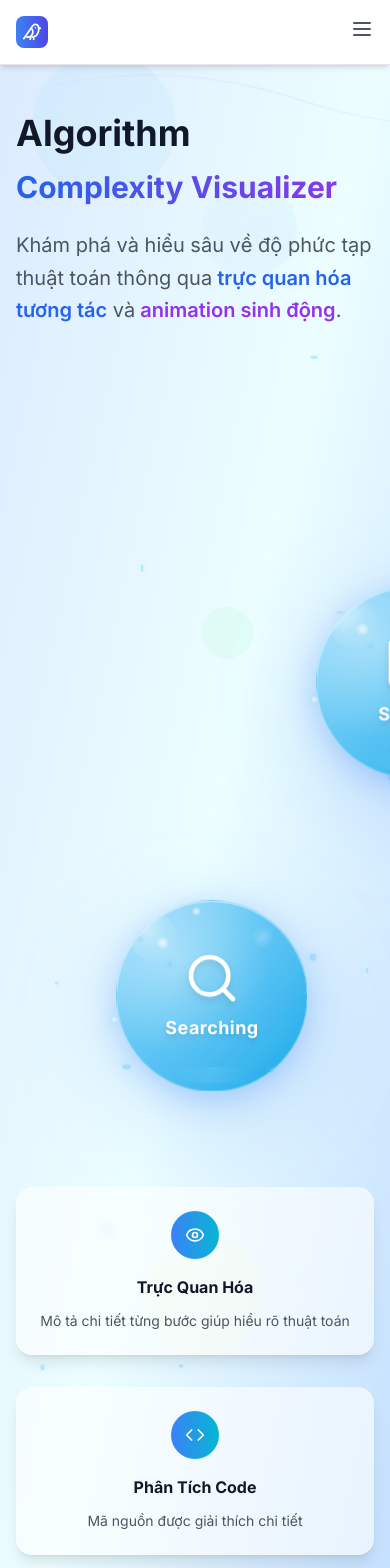
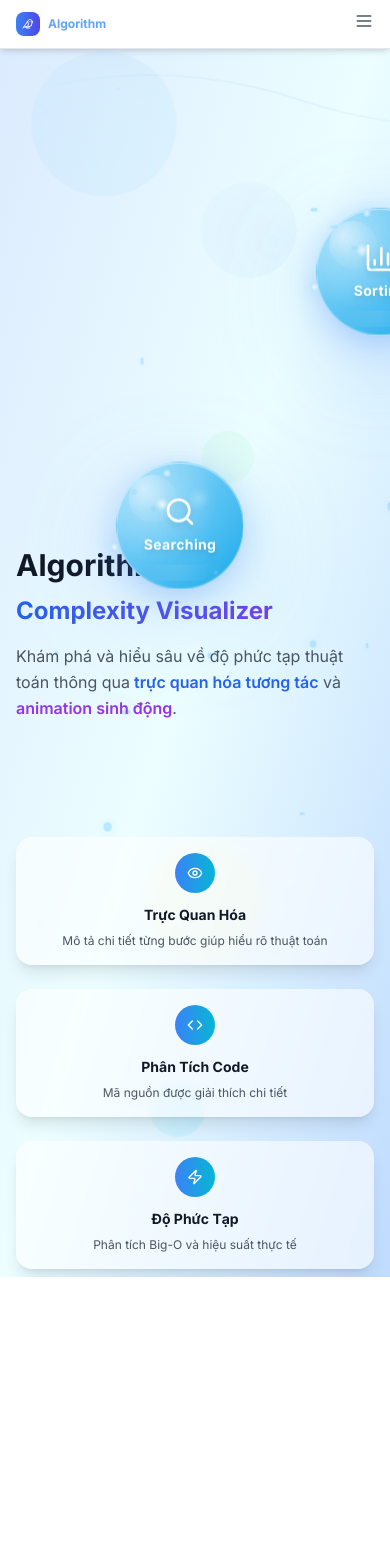
Before and after one commit to dangduyminh109/algorithm-design-analysis, a Next.js app: page / in a window 390 px wide. Shown: the top 1568 px of the page. After the commit the page ends 1277 px from the top, so only its background shows below. Built offline with nearby package versions, Linux system fonts and the light colour scheme.

Commit message:
Initial commit

```diff
--- a/src/app/globals.css
+++ b/src/app/globals.css
@@ -9,6 +9,16 @@
 
   body {
     @apply bg-gradient-to-br from-gray-50 to-blue-50 min-h-screen;
+  }
+
+  /* Ensure responsive images and media */
+  img, video {
+    @apply max-w-full h-auto;
+  }
+
+  /* Prevent horizontal overflow */
+  * {
+    @apply max-w-full;
   }
 }
 
@@ -85,3 +95,60 @@
     color: #ffab70;
   }
 }
+
+@layer utilities {
+  /* Container queries for better responsive control */
+  .container-responsive {
+    @apply w-full mx-auto px-4 sm:px-6 lg:px-8;
+    max-width: 1280px;
+  }
+
+  /* Text responsive utilities */
+  .text-responsive-sm {
+    @apply text-sm sm:text-base lg:text-lg;
+  }
+
+  .text-responsive-lg {
+    @apply text-lg sm:text-xl lg:text-2xl xl:text-3xl;
+  }
+
+  /* Spacing responsive utilities */
+  .p-responsive {
+    @apply p-4 sm:p-6 lg:p-8;
+  }
+
+  .gap-responsive {
+    @apply gap-4 sm:gap-6 lg:gap-8;
+  }
+
+  /* Grid responsive utilities */
+  .grid-responsive-2 {
+    @apply grid grid-cols-1 sm:grid-cols-2;
+  }
+
+  .grid-responsive-3 {
+    @apply grid grid-cols-1 sm:grid-cols-2 lg:grid-cols-3;
+  }
+
+  /* Safe area for mobile devices */
+  .safe-area-padding {
+    padding-left: env(safe-area-inset-left);
+    padding-right: env(safe-area-inset-right);
+    padding-top: env(safe-area-inset-top);
+    padding-bottom: env(safe-area-inset-bottom);
+  }
+
+  /* Touch-friendly sizing for mobile */
+  .touch-target {
+    @apply min-h-[44px] min-w-[44px];
+  }
+
+  /* Responsive bubble sizing */
+  .bubble-sm {
+    @apply w-20 h-20 sm:w-24 sm:h-24 lg:w-28 lg:h-28;
+  }
+
+  .bubble-lg {
+    @apply w-32 h-32 sm:w-40 sm:h-40 lg:w-48 lg:h-48;
+  }
+}
--- a/src/app/layout.tsx
+++ b/src/app/layout.tsx
@@ -7,6 +7,7 @@ const inter = Inter({ subsets: ['latin'] })
 export const metadata: Metadata = {
   title: 'Trực Quan Hóa Độ Phức Tạp Thuật Toán',
   description: 'Trực quan hóa tương tác về độ phức tạp thuật toán cho các thuật toán sắp xếp, tìm kiếm và tìm giá trị cực trị',
+  viewport: 'width=device-width, initial-scale=1',
 }
 
 export default function RootLayout({
--- a/src/app/page.tsx
+++ b/src/app/page.tsx
@@ -93,25 +93,25 @@ export default function HomePage() {
       {/* Background animated effects */}
       <BackgroundEffects />
 
-      <main className="max-w-7xl mx-auto px-4 sm:px-6 lg:px-8 py-12 relative">
-        <div className="grid grid-cols-1 lg:grid-cols-2 gap-12 items-center min-h-[80vh]">
+      <main className="max-w-7xl mx-auto px-4 sm:px-6 lg:px-8 py-2 sm:py-4 lg:py-6 relative">
+        <div className="grid grid-cols-1 xl:grid-cols-2 gap-8 lg:gap-12 items-start xl:items-center min-h-[calc(100vh-6rem)]">
 
           {/* Left side - Content */}
-          <div className="space-y-8">
+          <div className="space-y-4 sm:space-y-6 order-2 xl:order-1 pt-4 sm:pt-8">
             <motion.div
               initial={{ opacity: 0, x: -50 }}
               animate={{ opacity: 1, x: 0 }}
               transition={{ duration: 0.8 }}
             >
-              <h1 className="text-4xl md:text-5xl font-bold text-gray-900 mb-4">
+              <h1 className="text-3xl sm:text-4xl lg:text-5xl font-bold text-gray-900 mb-3 sm:mb-4">
                 Algorithm
               </h1>
 
-              <h2 className="text-3xl md:text-4xl font-bold text-transparent bg-clip-text bg-gradient-to-r from-blue-600 to-purple-600 mb-6">
+              <h2 className="text-2xl sm:text-3xl lg:text-4xl font-bold text-transparent bg-clip-text bg-gradient-to-r from-blue-600 to-purple-600 mb-4 sm:mb-6">
                 Complexity Visualizer
               </h2>
 
-              <p className="text-xl text-gray-600 leading-relaxed mb-8">
+              <p className="text-base sm:text-lg lg:text-xl text-gray-600 leading-relaxed mb-6 sm:mb-8">
                 Khám phá và hiểu sâu về độ phức tạp thuật toán thông qua
                 <span className="text-blue-600 font-semibold"> trực quan hóa tương tác</span> và
                 <span className="text-purple-600 font-semibold"> animation sinh động</span>.
@@ -125,7 +125,7 @@ export default function HomePage() {
             >
               {(hoveredCategory || hoveredAlgorithm) && (
                 <motion.div
-                  className="bg-white/90 backdrop-blur-md rounded-2xl p-6 shadow-2xl border border-white/60 mt-6"
+                  className="bg-white/90 backdrop-blur-md rounded-2xl p-4 sm:p-6 shadow-2xl border border-white/60 mt-4 sm:mt-6"
                   initial={{ opacity: 0, y: 20, scale: 0.95 }}
                   animate={{ opacity: 1, y: 0, scale: 1 }}
                   exit={{ opacity: 0, y: -20, scale: 0.95 }}
@@ -140,7 +140,7 @@ export default function HomePage() {
                       transition={{ delay: 0.1 }}
                     >
                       <motion.h3
-                        className="text-2xl font-bold text-gray-900 mb-3"
+                        className="text-xl sm:text-2xl font-bold text-gray-900 mb-2 sm:mb-3"
                         initial={{ x: -20 }}
                         animate={{ x: 0 }}
                         transition={{ delay: 0.1 }}
@@ -148,39 +148,41 @@ export default function HomePage() {
                         {hoveredAlgorithm.name}
                       </motion.h3>
                       <motion.p
-                        className="text-gray-700 mb-4 leading-relaxed"
+                        className="text-sm sm:text-base text-gray-700 mb-3 sm:mb-4 leading-relaxed"
                         initial={{ x: -20 }}
                         animate={{ x: 0 }}
                         transition={{ delay: 0.15 }}
                       >
                         {hoveredAlgorithm.description}
                       </motion.p>
-                      <div className="space-y-3">
+                      <div className="space-y-2 sm:space-y-3">
                         <motion.div
+                          className="flex flex-col sm:flex-row sm:items-center gap-1 sm:gap-2"
                           initial={{ x: -20 }}
                           animate={{ x: 0 }}
                           transition={{ delay: 0.2 }}
                         >
-                          <span className="text-sm font-semibold text-gray-500 uppercase tracking-wide">
+                          <span className="text-xs sm:text-sm font-semibold text-gray-500 uppercase tracking-wide">
                             Độ phức tạp thời gian:
                           </span>
                           <motion.span
-                            className="ml-2 px-3 py-1 bg-gradient-to-r from-green-100 to-blue-100 text-green-800 rounded-full text-sm font-mono"
+                            className="px-2 sm:px-3 py-1 bg-gradient-to-r from-green-100 to-blue-100 text-green-800 rounded-full text-xs sm:text-sm font-mono w-fit"
                             whileHover={{ scale: 1.05 }}
                           >
                             {hoveredAlgorithm.timeComplexity.average}
                           </motion.span>
                         </motion.div>
                         <motion.div
+                          className="flex flex-col sm:flex-row sm:items-center gap-1 sm:gap-2"
                           initial={{ x: -20 }}
                           animate={{ x: 0 }}
                           transition={{ delay: 0.22 }}
                         >
-                          <span className="text-sm font-semibold text-gray-500 uppercase tracking-wide">
+                          <span className="text-xs sm:text-sm font-semibold text-gray-500 uppercase tracking-wide">
                             Độ phức tạp không gian:
                           </span>
                           <motion.span
-                            className="ml-2 px-3 py-1 bg-gradient-to-r from-purple-100 to-blue-100 text-purple-800 rounded-full text-sm font-mono"
+                            className="px-2 sm:px-3 py-1 bg-gradient-to-r from-purple-100 to-blue-100 text-purple-800 rounded-full text-xs sm:text-sm font-mono w-fit"
                             whileHover={{ scale: 1.05 }}
                           >
                             {hoveredAlgorithm.spaceComplexity}
@@ -188,18 +190,18 @@ export default function HomePage() {
                         </motion.div>
                         <div>
                           <motion.span
-                            className="text-sm font-semibold text-gray-500 uppercase tracking-wide mb-2 block"
+                            className="text-xs sm:text-sm font-semibold text-gray-500 uppercase tracking-wide mb-2 block"
                             initial={{ x: -20 }}
                             animate={{ x: 0 }}
                             transition={{ delay: 0.25 }}
                           >
                             Ứng dụng:
                           </motion.span>
-                          <div className="flex flex-wrap gap-2">
+                          <div className="flex flex-wrap gap-1 sm:gap-2">
                             {hoveredAlgorithm.applications.slice(0, 3).map((app, index) => (
                               <motion.span
                                 key={index}
-                                className="px-3 py-1 bg-blue-100 text-blue-700 rounded-full text-sm hover:bg-blue-200 transition-colors"
+                                className="px-2 sm:px-3 py-1 bg-blue-100 text-blue-700 rounded-full text-xs sm:text-sm hover:bg-blue-200 transition-colors"
                                 initial={{ opacity: 0, y: 10, scale: 0.8 }}
                                 animate={{ opacity: 1, y: 0, scale: 1 }}
                                 transition={{ delay: 0.3 + index * 0.05 }}
@@ -221,7 +223,7 @@ export default function HomePage() {
                         transition={{ delay: 0.1 }}
                       >
                         <motion.h3
-                          className="text-2xl font-bold text-gray-900 mb-3"
+                          className="text-xl sm:text-2xl font-bold text-gray-900 mb-2 sm:mb-3"
                           initial={{ x: -20 }}
                           animate={{ x: 0 }}
                           transition={{ delay: 0.1 }}
@@ -229,24 +231,25 @@ export default function HomePage() {
                           {category.title}
                         </motion.h3>
                         <motion.p
-                          className="text-gray-700 mb-4 leading-relaxed"
+                          className="text-sm sm:text-base text-gray-700 mb-3 sm:mb-4 leading-relaxed"
                           initial={{ x: -20 }}
                           animate={{ x: 0 }}
                           transition={{ delay: 0.15 }}
                         >
                           {category.description}
                         </motion.p>
-                        <div className="space-y-3">
+                        <div className="space-y-2 sm:space-y-3">
                           <motion.div
+                            className="flex flex-col sm:flex-row sm:items-center gap-1 sm:gap-2"
                             initial={{ x: -20 }}
                             animate={{ x: 0 }}
                             transition={{ delay: 0.2 }}
                           >
-                            <span className="text-sm font-semibold text-gray-500 uppercase tracking-wide">
+                            <span className="text-xs sm:text-sm font-semibold text-gray-500 uppercase tracking-wide">
                               Độ phức tạp:
                             </span>
                             <motion.span
-                              className="ml-2 px-3 py-1 bg-gradient-to-r from-green-100 to-blue-100 text-green-800 rounded-full text-sm font-mono"
+                              className="px-2 sm:px-3 py-1 bg-gradient-to-r from-green-100 to-blue-100 text-green-800 rounded-full text-xs sm:text-sm font-mono w-fit"
                               whileHover={{ scale: 1.05 }}
                             >
                               {category.complexity}
@@ -254,18 +257,18 @@ export default function HomePage() {
                           </motion.div>
                           <div>
                             <motion.span
-                              className="text-sm font-semibold text-gray-500 uppercase tracking-wide mb-2 block"
+                              className="text-xs sm:text-sm font-semibold text-gray-500 uppercase tracking-wide mb-2 block"
                               initial={{ x: -20 }}
                               animate={{ x: 0 }}
                               transition={{ delay: 0.25 }}
                             >
                               Thuật toán bao gồm:
                             </motion.span>
-                            <div className="flex flex-wrap gap-2">
+                            <div className="flex flex-wrap gap-1 sm:gap-2">
                               {category.features.map((feature, index) => (
                                 <motion.span
                                   key={index}
-                                  className="px-3 py-1 bg-blue-100 text-blue-700 rounded-full text-sm hover:bg-blue-200 transition-colors"
+                                  className="px-2 sm:px-3 py-1 bg-blue-100 text-blue-700 rounded-full text-xs sm:text-sm hover:bg-blue-200 transition-colors"
                                   initial={{ opacity: 0, y: 10, scale: 0.8 }}
                                   animate={{ opacity: 1, y: 0, scale: 1 }}
                                   transition={{ delay: 0.3 + index * 0.05 }}
@@ -286,15 +289,37 @@ export default function HomePage() {
           </div>
 
           {/* Right side - Bubbles */}
-          <div className="relative flex justify-center items-center" onClick={handleBackgroundClick}>
-            <div className="relative w-full max-w-2xl h-[700px]" onClick={(e) => e.stopPropagation()}>
+          <div className="relative flex justify-center items-start pt-8 sm:pt-12 order-1 xl:order-2" onClick={handleBackgroundClick}>
+            <div className="relative w-full max-w-lg sm:max-w-xl lg:max-w-2xl h-[350px] sm:h-[450px] lg:h-[550px] xl:h-[650px]" onClick={(e) => e.stopPropagation()}>
               {algorithmCategories.map((category, index) => {
                 // Define main bubble positions in coordinate system (x, y from container)
-                const mainBubblePositions = [
-                  { x: 300, y: 180 },  // Sorting - top center (moved down to avoid header)
-                  { x: 100, y: 500 },  // Searching - bottom left (dịch trái 50px)
-                  { x: 500, y: 500 }   // Extreme - bottom right (dịch trái 150px)
-                ];
+                // Responsive positions based on container size
+                const getResponsivePositions = () => {
+                  // Base positions for different screen sizes - moved higher
+                  const positions = {
+                    mobile: [
+                      { x: 200, y: 80 },   // Sorting - top center (moved up 40px)
+                      { x: 80, y: 220 },   // Searching - bottom left (moved up 60px)
+                      { x: 320, y: 220 }   // Extreme - bottom right (moved up 60px)
+                    ],
+                    tablet: [
+                      { x: 250, y: 100 },  // Sorting - top center (moved up 40px)
+                      { x: 100, y: 300 },  // Searching - bottom left (moved up 60px)
+                      { x: 400, y: 300 }   // Extreme - bottom right (moved up 60px)
+                    ],
+                    desktop: [
+                      { x: 300, y: 120 },  // Sorting - top center (moved up 60px)
+                      { x: 100, y: 380 },  // Searching - bottom left (moved up 120px)
+                      { x: 500, y: 380 }   // Extreme - bottom right (moved up 120px)
+                    ]
+                  };
+
+                  // Return positions based on current breakpoint
+                  // This will be handled by CSS classes for true responsiveness
+                  return positions.desktop;
+                };
+
+                const mainBubblePositions = getResponsivePositions();
 
                 // Calculate pushed away positions when a category is expanded
                 const getPushedPosition = (currentIndex: number, expandedIndex: number) => {
@@ -398,10 +423,10 @@ export default function HomePage() {
           initial={{ opacity: 0, y: 50 }}
           animate={{ opacity: 1, y: 0 }}
           transition={{ duration: 0.8, delay: 0.6 }}
-          className="mt-20"
+          className="mt-8 sm:mt-12 lg:mt-16"
         >
 
-          <div className="grid grid-cols-1 md:grid-cols-3 gap-8">
+          <div className="grid grid-cols-1 sm:grid-cols-2 lg:grid-cols-3 gap-6 sm:gap-8">
             {[
               {
                 icon: Eye,
@@ -426,7 +451,7 @@ export default function HomePage() {
               return (
               <motion.div
                 key={index}
-                className="text-center bg-white/60 backdrop-blur-sm rounded-2xl p-6 shadow-lg"
+                className="text-center bg-white/60 backdrop-blur-sm rounded-2xl p-4 sm:p-6 shadow-lg"
                 initial={{ opacity: 0, y: 30 }}
                 animate={{ opacity: 1, y: 0 }}
                 transition={{ duration: 0.6, delay: 0.8 + index * 0.1 }}
@@ -436,14 +461,14 @@ export default function HomePage() {
                 }}
               >
                 <motion.div
-                  className={`w-12 h-12 bg-gradient-to-r ${item.gradient} rounded-full flex items-center justify-center mx-auto mb-4`}
+                  className={`w-10 h-10 sm:w-12 sm:h-12 bg-gradient-to-r ${item.gradient} rounded-full flex items-center justify-center mx-auto mb-3 sm:mb-4`}
                   whileHover={{ rotate: 360 }}
                   transition={{ duration: 0.5 }}
                 >
-                  <IconComponent className="w-5 h-5 text-white" />
+                  <IconComponent className="w-4 h-4 sm:w-5 sm:h-5 text-white" />
                 </motion.div>
-                <h3 className="font-bold text-gray-900 mb-3">{item.title}</h3>
-                <p className="text-gray-600 text-sm">{item.description}</p>
+                <h3 className="font-bold text-gray-900 mb-2 sm:mb-3 text-sm sm:text-base">{item.title}</h3>
+                <p className="text-gray-600 text-xs sm:text-sm">{item.description}</p>
               </motion.div>
             );
             })}
--- a/src/components/AnimatedBubble.tsx
+++ b/src/components/AnimatedBubble.tsx
@@ -119,7 +119,7 @@ export default function AnimatedBubble({
     >
       <motion.div
         className={`
-          relative w-48 h-48 rounded-full
+          relative w-32 h-32 sm:w-40 sm:h-40 lg:w-48 lg:h-48 rounded-full
           bg-gradient-to-br ${category.color}
           shadow-2xl hover:shadow-3xl
           flex items-center justify-center
@@ -154,9 +154,9 @@ export default function AnimatedBubble({
         {/* Icon and Name */}
         <div className="text-center z-20 relative">
           <div>
-            <IconComponent className="w-14 h-14 mb-2 mx-auto drop-shadow-lg" />
+            <IconComponent className="w-8 h-8 sm:w-10 sm:h-10 lg:w-14 lg:h-14 mb-1 sm:mb-2 mx-auto drop-shadow-lg" />
           </div>
-          <span className="text-lg font-bold drop-shadow-md tracking-wide">
+          <span className="text-sm sm:text-base lg:text-lg font-bold drop-shadow-md tracking-wide">
             {category.name}
           </span>
         </div>
--- a/src/components/Header.tsx
+++ b/src/components/Header.tsx
@@ -17,46 +17,49 @@ export default function Header({ title = 'Algorithm Complexity Visualizer', show
   return (
     <header className="bg-white shadow-md border-b border-gray-200 sticky top-0 z-50">
       <div className="max-w-7xl mx-auto px-4 sm:px-6 lg:px-8">
-        <div className="flex items-center justify-between h-16">
-          <div className="flex items-center space-x-4">
+        <div className="flex items-center justify-between h-12 sm:h-14 lg:h-16">
+          <div className="flex items-center space-x-2 sm:space-x-4">
             {showBackButton && !isHomePage && (
               <button
                 onClick={() => router.back()}
-                className="flex items-center space-x-2 text-gray-600 hover:text-gray-900 transition-colors"
+                className="flex items-center space-x-1 sm:space-x-2 text-gray-600 hover:text-gray-900 transition-colors"
               >
-                <ChevronLeft className="w-5 h-5" />
-                <span className="text-sm font-medium">Quay lại</span>
+                <ChevronLeft className="w-4 h-4 sm:w-5 sm:h-5" />
+                <span className="text-xs sm:text-sm font-medium hidden sm:inline">Quay lại</span>
               </button>
             )}
 
             <Link href="/" className="flex items-center space-x-2 hover:opacity-80 transition-opacity">
-              <div className="w-8 h-8 bg-gradient-to-r from-blue-500 to-indigo-600 rounded-lg flex items-center justify-center">
-                <Bird className="w-5 h-5 text-white" />
+              <div className="w-6 h-6 sm:w-8 sm:h-8 bg-gradient-to-r from-blue-500 to-indigo-600 rounded-lg flex items-center justify-center">
+                <Bird className="w-3 h-3 sm:w-5 sm:h-5 text-white" />
               </div>
-                        <h1 className="text-xl font-bold text-blue-400 hidden sm:block">
-            Algorithm Complexity Visualizer
-          </h1>
+              <h1 className="text-sm sm:text-xl font-bold text-blue-400 hidden sm:block">
+                Algorithm Complexity Visualizer
+              </h1>
+              <h1 className="text-xs font-bold text-blue-400 block sm:hidden">
+                Algorithm
+              </h1>
             </Link>
           </div>
 
-          <nav className="hidden md:flex items-center space-x-6">
-            <Link href="/" className="text-gray-600 hover:text-gray-900 font-medium transition-colors">
+          <nav className="hidden lg:flex items-center space-x-4 xl:space-x-6">
+            <Link href="/" className="text-gray-600 hover:text-gray-900 font-medium transition-colors text-sm xl:text-base">
               Trang Chủ
             </Link>
-            <Link href="/algorithms/sorting" className="text-gray-600 hover:text-gray-900 font-medium transition-colors">
+            <Link href="/algorithms/sorting" className="text-gray-600 hover:text-gray-900 font-medium transition-colors text-sm xl:text-base">
               Sắp Xếp
             </Link>
-            <Link href="/algorithms/searching" className="text-gray-600 hover:text-gray-900 font-medium transition-colors">
+            <Link href="/algorithms/searching" className="text-gray-600 hover:text-gray-900 font-medium transition-colors text-sm xl:text-base">
               Tìm Kiếm
             </Link>
-            <Link href="/algorithms/extreme" className="text-gray-600 hover:text-gray-900 font-medium transition-colors">
+            <Link href="/algorithms/extreme" className="text-gray-600 hover:text-gray-900 font-medium transition-colors text-sm xl:text-base">
               Giá Trị Cực Trị
             </Link>
           </nav>
 
-          <div className="md:hidden">
+          <div className="lg:hidden">
             <button className="text-gray-600 hover:text-gray-900">
-              <svg className="w-6 h-6" fill="none" stroke="currentColor" viewBox="0 0 24 24">
+              <svg className="w-5 h-5 sm:w-6 sm:h-6" fill="none" stroke="currentColor" viewBox="0 0 24 24">
                 <path strokeLinecap="round" strokeLinejoin="round" strokeWidth={2} d="M4 6h16M4 12h16M4 18h16" />
               </svg>
             </button>
```
Also changed, not shown: src/components/AlgorithmBubble.tsx (+5 -5 lines).
